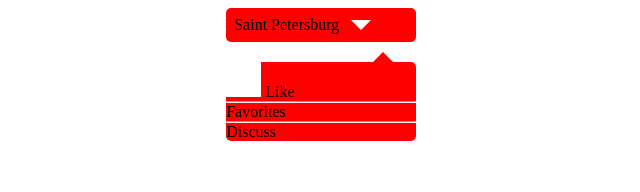
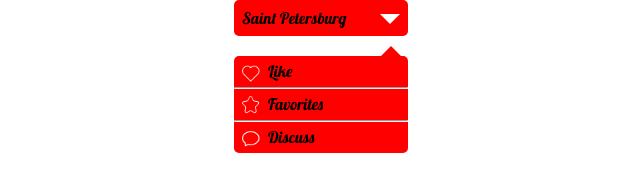
Before and after one commit to zkjxx1548/zkjxx1548.github.io, a plain HTML site: page course1/week1/twtask-course1-week1-section3-ques2.html in a window 1280 px wide. Shown: the whole page, without its empty margins (319-959 px from the left). Drawn offline with Linux system fonts and the light colour scheme.

Commit message:
[zhoukangjian] {feat}-{StoryNo.1.1.3.2}: complete css-one

```diff
--- a/course1/week1/css/twtask-course1-week1-section3-ques2.css
+++ b/course1/week1/css/twtask-course1-week1-section3-ques2.css
@@ -1,6 +1,16 @@
+* {
+  margin: 0;
+}
+
+html,
+body {
+  width: 100%;
+  height: 100%;
+}
+
 .main {
-  width: 15%;
-  height: 20%;
+  width: 174px;
+  height: 156px;
   margin: 0 auto;
 }
 
@@ -11,6 +21,7 @@
 
 .top-left {
   display: inline-block;
+  font-family: Lobster;
 }
 
 .top-left p {
@@ -18,6 +29,8 @@
 }
 
 .top-right {
+  position: relative;
+  left: 21px;
   display: inline-block;
   width: 0;
   height: 0;
@@ -48,16 +61,28 @@
 
 .bottom-options li {
   list-style: none;
+  position: relative;
+  left: 34px;
+  top: 5px;
+  font-family: Lobster;
 }
 
-.bottom-options hr {
-  margin: 0;
+.bottom-options-icon {
+  width: 31px;
+  height: 31px;
+  display: inline-block;
+  background-image: url('../images/twtask-course1-week1-section3-ques2.png');
+  background-size: 80px;
 }
 
-.bottom-options-one {
-  width: 35px;
-  height: 35px;
-  background-color: #FFF;
-  display: inline-block;
-  background-image: url('../images/twtask-course1-week1-section3-ques2.png');
+.options-one {
+  background-position: 8px -18px;
 }
+
+.options-two {
+  background-position: -26px 7px;
+}
+
+.options-three {
+  background-position: 8px 8px;
+}
--- a/course1/week1/twtask-course1-week1-section3-ques2.html
+++ b/course1/week1/twtask-course1-week1-section3-ques2.html
@@ -19,16 +19,17 @@
       </div>
       <div class="bottom">
         <ul class="bottom-options">
-          <li>
-            <div class="bottom-options-one">
-
-            </div>
-            Like
-          </li>
+          <div class="bottom-options-icon options-one">
+            <li>Like</li>
+          </div>
           <hr />
-          <li>Favorites</li>
+          <div class="bottom-options-icon options-two">
+            <li>Favorites</li>
+          </div>
           <hr />
-          <li>Discuss</li>
+          <div class="bottom-options-icon options-three">
+            <li>Discuss</li>
+          </div>
         </ul>
       </div>
     </div>
```
